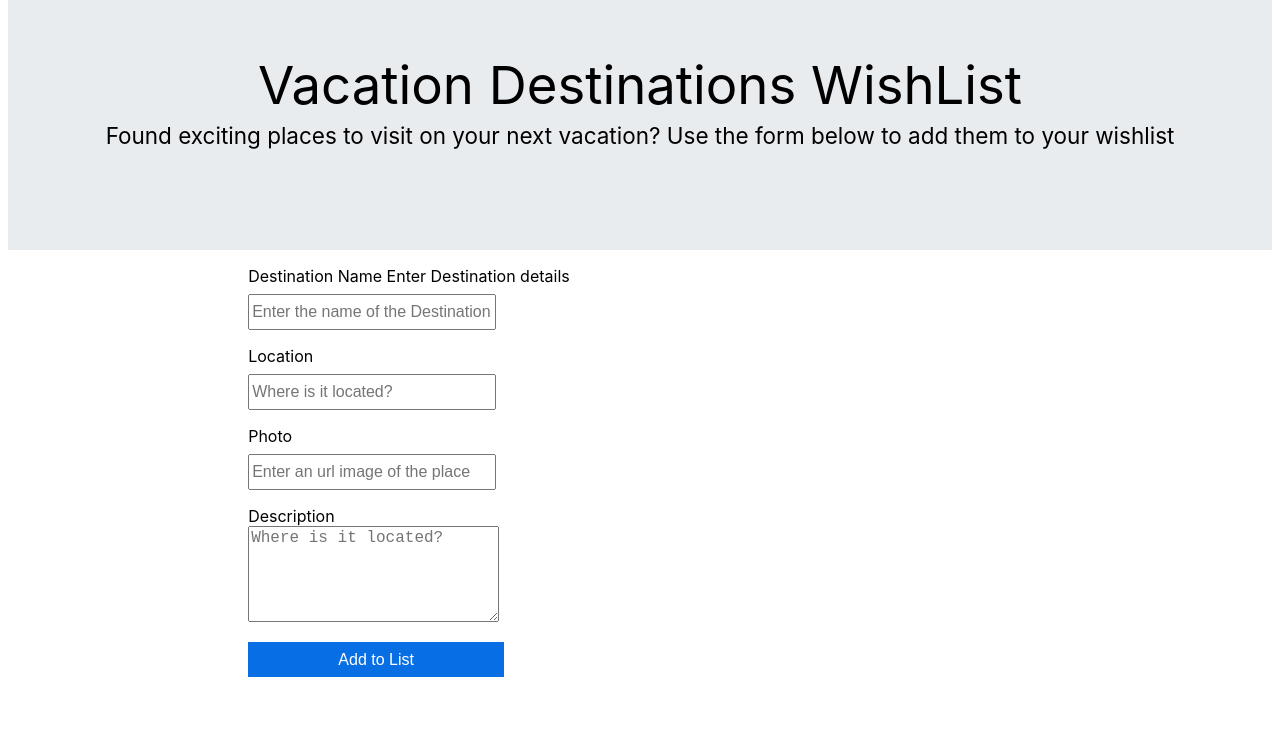
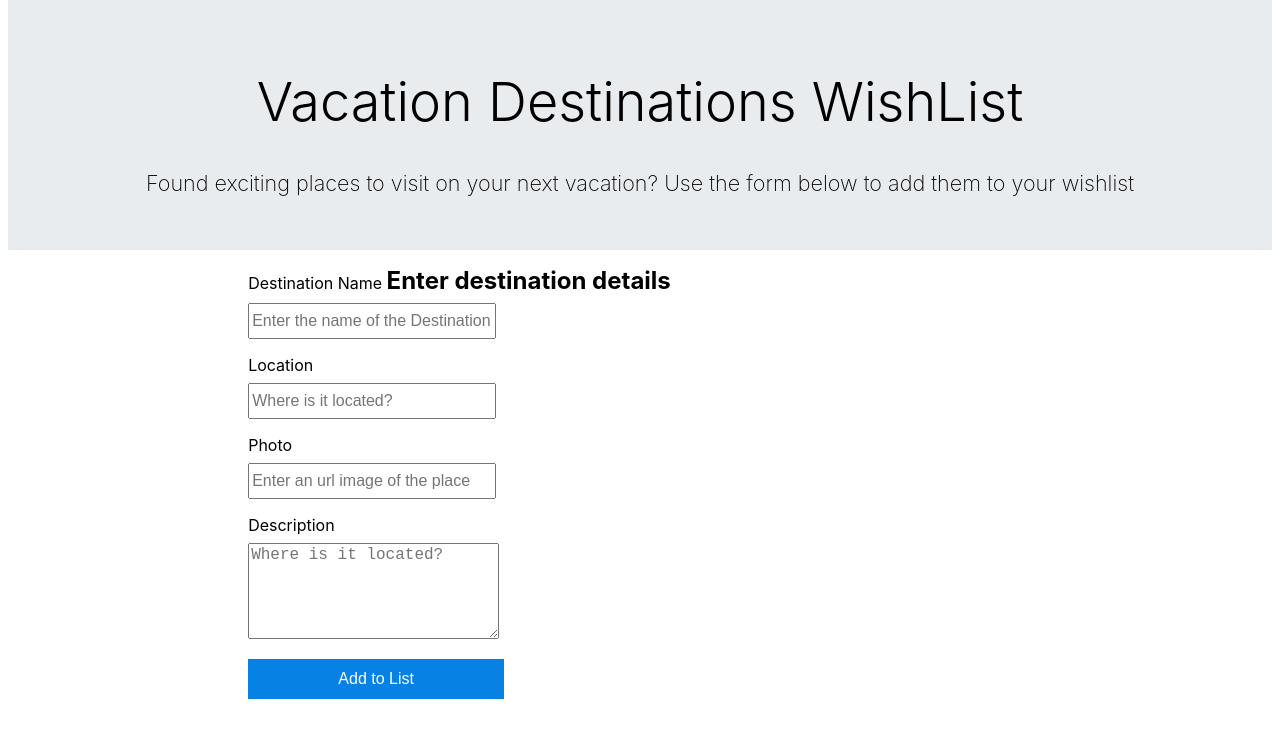
Before and after one commit to kaashis/Vacation-Planner, a plain HTML site: page index.html in a window 1280 px wide. Drawn offline with Linux system fonts and the light colour scheme.

Commit message:
change 2

```diff
--- a/index.html
+++ b/index.html
@@ -10,7 +10,7 @@
 <body>
 
     <div id="top_background_container">
-        <h3>Vacation Destinations WishList</h3>
+        <h1>Vacation Destinations WishList</h1>
         <p id="sub-heading">
             Found exciting places to visit on your next vacation? Use the form below to add them to your wishlist
         </p>
@@ -20,7 +20,8 @@
     <form action="">
         <div class="userInputs">
             <p>
-                <label for="Destination Name">Destination Name</label> Enter Destination details<br>
+                <div><label for="Destination Name">Destination Name</label> <h2> Enter destination details</h2></div>
+
                 <input type="text" name="destinationName" id="destinationName" width="300px" height =500px placeholder="Enter the name of the Destination" required >
             </p>
 
--- a/style.css
+++ b/style.css
@@ -7,26 +7,32 @@ body{
 #top_background_container{
     display: flex;
     flex-direction: column;
-    justify-content: stretch;
+    justify-content: center;
     align-items: center;
     height: 250px;
     background-color: #E9ECEF;
-    font-size:45px;
+    font-size:27px;
 }
 
-h3{
-    margin-bottom: 0.1em;
-    font-weight: normal;
+h1{
+    /* margin-bottom: 0.1em; */
+    font-weight:300;
 }
 
 #sub-heading{
     margin-top: 0em;
-    font-size: 0.5em;
+    font-size: 0.8em;
+    font-weight: 250;
 }
 
-span.destinationName_span{
-    text-indent: 75%;
+h2{
+    display: inline;
+    width: 100%;
+    justify-content: right;
+    text-indent: 30%;
+
 }
+
 #destinationName,#Location,#Photo{
     height: 30px;
     width: 15em;
@@ -38,6 +44,7 @@ span.destinationName_span{
 #Description{
     margin-left: 19%;
     font-size: 16px;
+    margin-top: 0.5em;
 }
 
 .userInputs{
@@ -45,9 +52,9 @@ span.destinationName_span{
 }
 
 input[type=submit]{
-    background-color:#076ee4;
+    background-color:#0781e4;
     color: white;
-    height: 35px;
+    height: 40px;
     width: 16em;
     border: none;
     font-size: 1em;
```
